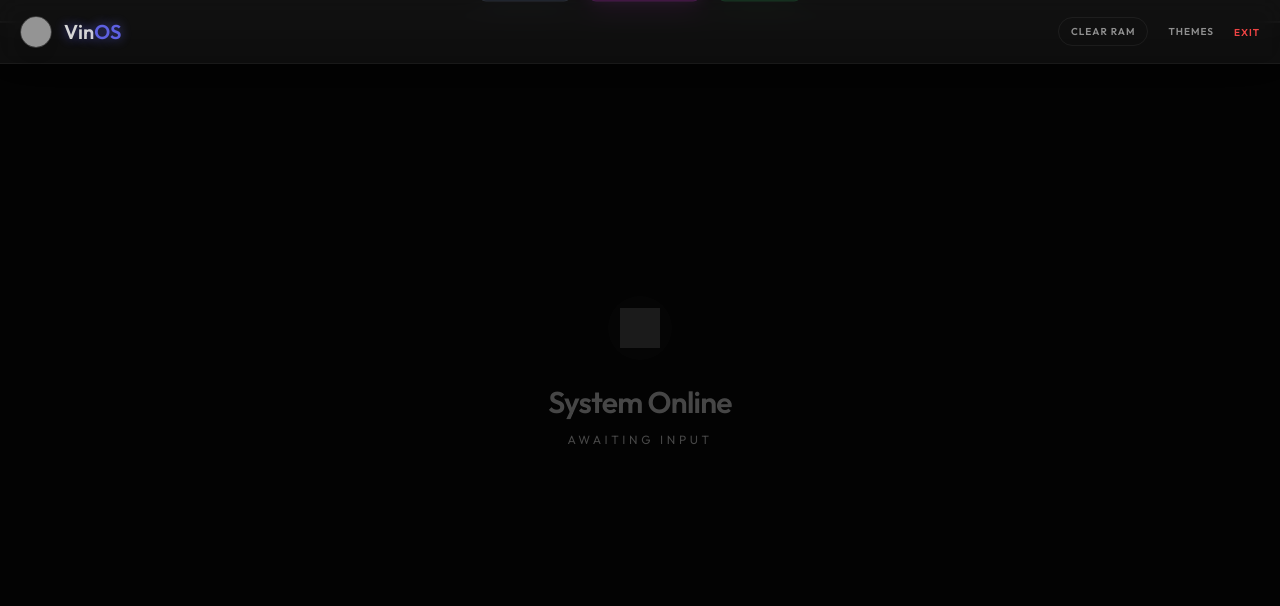
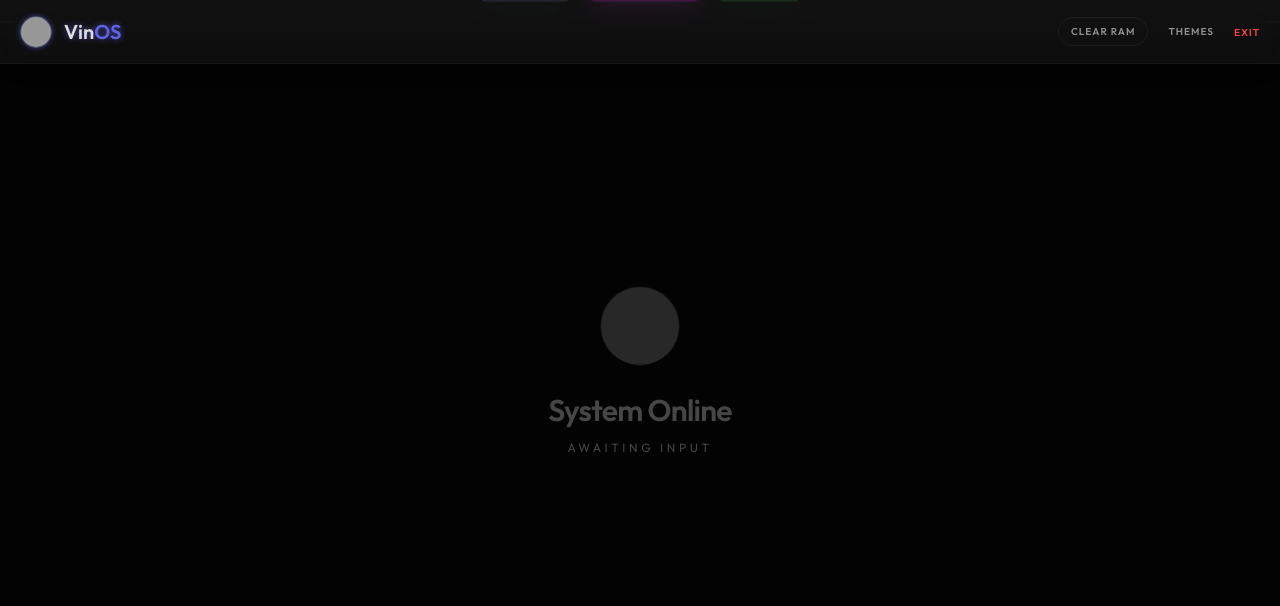
Before and after one commit to VINAY07070/vin-cloud, a FastAPI app: page /os in a window 1280 px wide. Shown: the top 606 px of the page. Run offline with FastAPI, Linux system fonts and the light colour scheme; the visitor is signed in with stand-in values (Sample User, id 1); some libraries are stand-ins or nearby versions; grey boxes are pictures that could not be loaded.

Commit message:
Update index.html

```diff
--- a/templates/index.html
+++ b/templates/index.html
@@ -5,7 +5,7 @@
     <meta name="viewport" content="width=device-width, initial-scale=1.0, maximum-scale=1.0, user-scalable=no">
     <title>VinOS</title>
 
-    <link rel="icon" type="image/png" href="https://cdn-icons-png.flaticon.com/512/6062/6062646.png">
+    <link rel="icon" href="https://t4.ftcdn.net/jpg/03/33/10/19/360_F_333101957_kYiZiasjb6SXJWqYchZ36H5MuFFsKtfv.jpg">
 
     <script src="https://cdn.tailwindcss.com"></script>
     <script src="https://cdn.jsdelivr.net/npm/marked/marked.min.js"></script>
@@ -29,7 +29,7 @@
 
         /* ANIMATIONS */
         .logo-anim { animation: pulseLogo 3s infinite; }
-        @keyframes pulseLogo { 0% { opacity: 0.8; } 50% { opacity: 1; text-shadow: 0 0 15px var(--accent); } 100% { opacity: 0.8; } }
+        @keyframes pulseLogo { 0% { opacity: 0.9; } 50% { opacity: 1; filter: drop-shadow(0 0 5px var(--accent)); } 100% { opacity: 0.9; } }
         .input-anim { transition: all 0.3s; }
         .input-anim:focus-within { transform: scale(1.02); box-shadow: 0 0 30px var(--accent); border-color: var(--accent); }
         .msg-enter { animation: slideUp 0.4s cubic-bezier(0.34, 1.56, 0.64, 1) forwards; }
@@ -48,7 +48,7 @@
     <div class="h-16 bg-white/5 backdrop-blur-md border-b border-white/5 flex items-center justify-between px-5 sticky top-0 z-50">
         <div class="flex items-center gap-3 logo-anim cursor-default">
 
-            <img src="https://cdn-icons-png.flaticon.com/512/6062/6062646.png" class="w-8 h-8 rounded-full shadow-lg border border-white/20">
+            <img src="https://t4.ftcdn.net/jpg/03/33/10/19/360_F_333101957_kYiZiasjb6SXJWqYchZ36H5MuFFsKtfv.jpg" class="w-8 h-8 rounded-full border border-white/20 object-cover">
 
             <div class="text-xl font-bold">
                 Vin<span style="color: var(--accent)">OS</span>
@@ -72,8 +72,8 @@
 
     <div id="chatFeed" class="flex-1 overflow-y-auto p-4 space-y-6 pb-32 scroll-smooth z-10">
         <div id="welcome" class="h-full flex flex-col items-center justify-center opacity-30 select-none">
-            <div class="w-16 h-16 rounded-full bg-white/5 flex items-center justify-center mb-4 animate-bounce">
-                <img src="https://cdn-icons-png.flaticon.com/512/6062/6062646.png" class="w-10 h-10 opacity-50">
+            <div class="w-20 h-20 rounded-full bg-white/5 flex items-center justify-center mb-4 animate-bounce overflow-hidden border border-white/10">
+                <img src="https://t4.ftcdn.net/jpg/03/33/10/19/360_F_333101957_kYiZiasjb6SXJWqYchZ36H5MuFFsKtfv.jpg" class="w-full h-full object-cover opacity-80">
             </div>
             <h1 class="text-3xl font-bold tracking-tight">System Online</h1>
             <p class="text-xs mt-3 uppercase tracking-[0.3em]">Awaiting Input</p>
```
